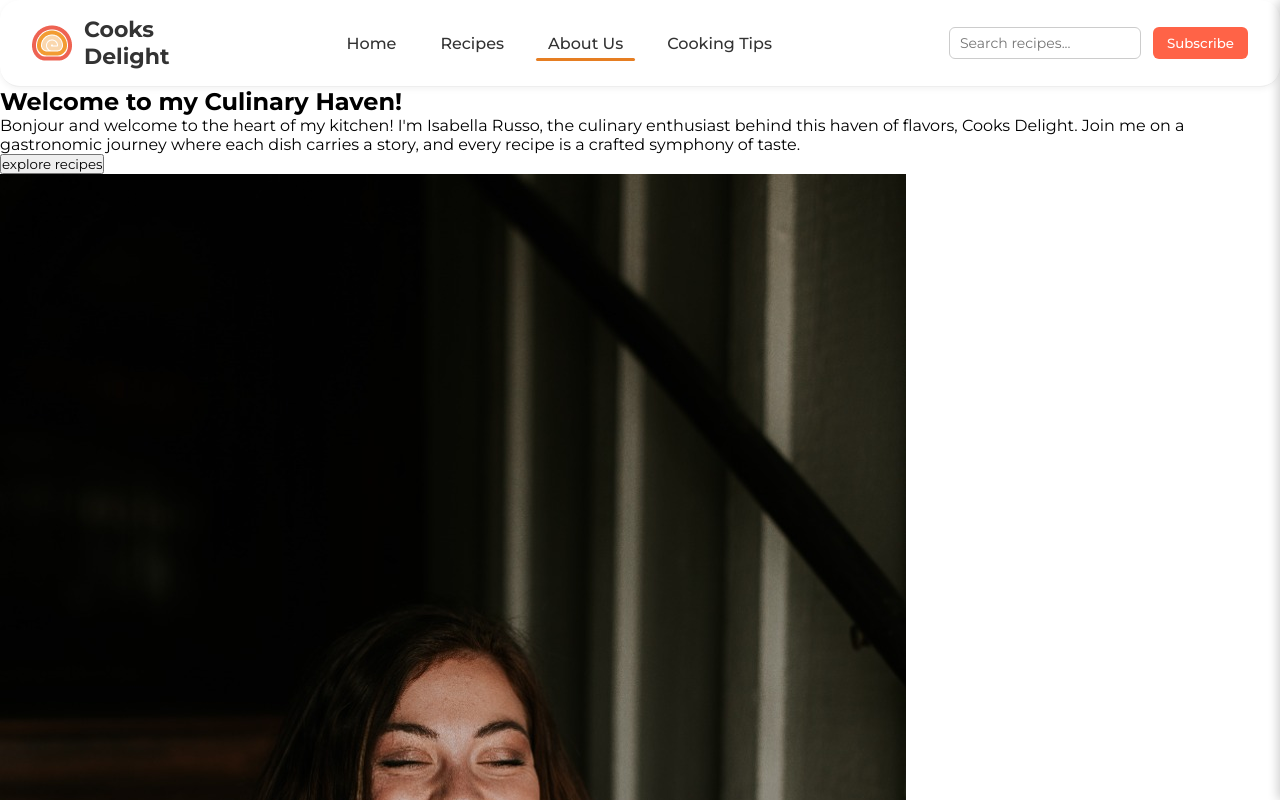
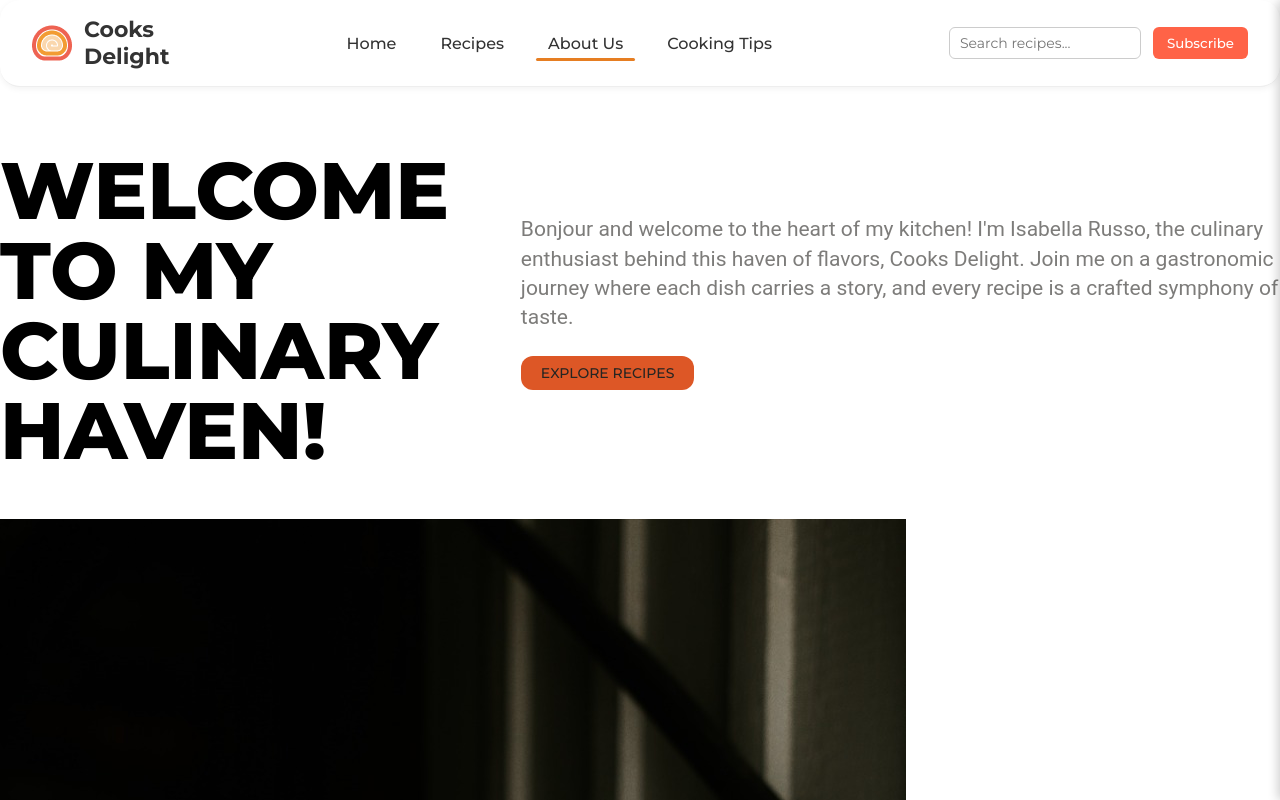
Before and after one commit to Narekharutyunyan020/Recepes, a React (Vite) app: page /about in a window 1280 px wide. Shown: the top 800 px of the page. Built offline with nearby package versions, Linux system fonts and the light colour scheme; no server answers.

Commit message:
about scss section hero

```diff
--- a/src/pages/AboutUs/AboutUs.module.scss
+++ b/src/pages/AboutUs/AboutUs.module.scss
@@ -0,0 +1,56 @@
+.hero {
+    display: flex;
+    align-items: center;
+    justify-content: space-between;
+    margin-top: 64px;
+    margin-bottom: 48px;
+    gap: 12px;
+
+    h2 {
+        font-family: Montserrat;
+        font-weight: 800;
+        font-size: 80px;
+        line-height: 100%;
+        letter-spacing: -1%;
+        text-transform: uppercase;
+
+    }
+
+    .frame {
+        display: flex;
+        flex-direction: column;
+        align-items: flex-start;
+        gap: 40px;
+
+        p {
+            font-family: Roboto;
+            font-weight: 400;
+            font-size: 21px;
+            line-height: 140%;
+            color: #26252299;
+
+        }
+
+        button {
+            padding: 10px 20px;
+            color: #262522;
+            background-color: rgba(218, 72, 19, 0.918);
+            border: none;
+            border-radius: 12px;
+            transform: translateY(-50%);
+            cursor: pointer;
+
+            font-weight: 500;
+            font-size: 14px;
+            line-height: 100%;
+
+            text-transform: uppercase;
+
+        }
+
+        button:hover {
+            background-color: rgb(255, 68, 0);
+        }
+
+    }
+}
```
